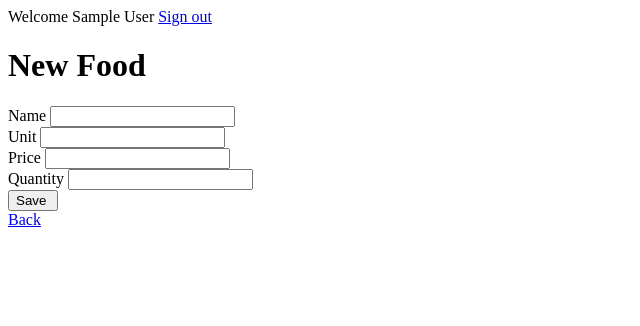
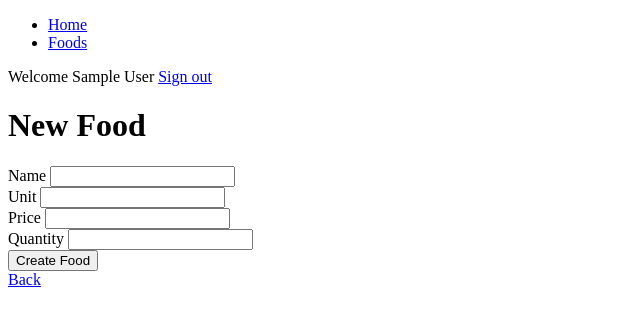
Before and after one commit to Armynerh/recipe_app, a Rails app: page /foods/new in a window 1280 px wide. Shown: the top 326 px of the page, without its empty margins (0-640 px from the left). Run offline with Rails 7, Linux system fonts and the light colour scheme; the visitor is signed in with stand-in values (Sample User, id 1); data that the repository does not hold is empty; some libraries are stand-ins or nearby versions.

Commit message:
create views and controllers for foood list

```diff
--- a/app/controllers/application_controller.rb
+++ b/app/controllers/application_controller.rb
@@ -11,6 +11,6 @@ class ApplicationController < ActionController::Base
   private
 
   def recipe_params
-    params.require(:recipe).permit(:name, :preparation_time, :cooking_time, :description, :public)
+    params.require(:recipe).permit(:name, :preparation_time, :cooking_time, :description, :public, :user_id)
   end
 end
--- a/app/controllers/foods_controller.rb
+++ b/app/controllers/foods_controller.rb
@@ -1,36 +1,34 @@
 class FoodsController < ApplicationController
-  class FoodsController < ApplicationController
     before_action :authenticate_user!
 
     def index
       @foods = current_user.foods
+      @new_food = Food.new
     end
 
-    def show
-      @food = current_user.foods.find(params[:id])
-    end
+    def show; end
 
     def new
-      @food = current_user.foods.build
+      @food = Food.new
     end
 
     def create
-      @food = current_user.foods.build(food_params)
+      @food = Food.new(food_params)
+      @food.user = current_user
+
       if @food.save
-        redirect_to @food, notice: 'Food was successfully created.'
+        redirect_to foods_path, notice: 'Food was successfully created.'
       else
         render :new
       end
     end
 
-    def edit
-      @food = current_user.foods.find(params[:id])
-    end
+    def edit; end
 
     def destroy
       @food = current_user.foods.find(params[:id])
       @food.destroy
-      redirect_to foods_url, notice: 'Food was successfully destroyed.'
+      redirect_to foods_path, notice: 'Food was successfully destroyed.'
     end
 
     private
@@ -38,5 +36,4 @@ class FoodsController < ApplicationController
     def food_params
       params.require(:food).permit(:name, :unit, :price, :quantity)
     end
-  end
 end
--- a/app/controllers/recipes_controller.rb
+++ b/app/controllers/recipes_controller.rb
@@ -40,7 +40,4 @@ class RecipesController < ApplicationController
     redirect_to recipes_url, notice: 'Recipe was successfully destroyed.'
   end
 
-
-
-
 end
--- a/app/models/user.rb
+++ b/app/models/user.rb
@@ -3,7 +3,7 @@ class User < ApplicationRecord
   # :confirmable, :lockable, :timeoutable, :trackable and :omniauthable
   devise :database_authenticatable, :registerable,
          :recoverable, :rememberable, :validatable
-  has_many :food, dependent: :destroy
+  has_many :foods, dependent: :destroy
   has_many :recipes, dependent: :destroy
 
   validates :name, presence: true
--- a/app/views/foods/_form.html.erb
+++ b/app/views/foods/_form.html.erb
@@ -1,16 +1,14 @@
-<%= form_with(model: @food, local: true) do |form| %>
-  <% if @food.errors.any? %>
+<%= form_with(model: @food, url: foods_path, local: true) do |form| %>
+  <% if @food && @food.errors.any? %>
     <div id="error_explanation">
       <h2><%= pluralize(@food.errors.count, 'error') %> prohibited this food from being saved:</h2>
-
       <ul>
-        <% @food.errors.full_messages.each do |msg| %>
-          <li><%= msg %></li>
+        <% @food.errors.full_messages.each do |message| %>
+          <li><%= message %></li>
         <% end %>
       </ul>
     </div>
   <% end %>
-
   <div class="field">
     <%= form.label :name %>
     <%= form.text_field :name %>
--- a/app/views/foods/index.html.erb
+++ b/app/views/foods/index.html.erb
@@ -1,11 +1,11 @@
 <!-- app/views/foods/index.html.erb -->
 
 <ul>
-  <% if @foods.any? %>
+ <% if @foods && @foods.any? %>
     <% @foods.each do |food| %>
       <li>
         <%= link_to food.name, food_path(food) %>
-        | <%= link_to 'Delete', food_path(food), method: :delete, data: { confirm: 'Are you sure?' } %>
+        | <%= link_to 'Delete', food_path(food), data: { turbo_method: :delete, confirm:'are you sure you want to delete this?' }%>
       </li>
     <% end %>
   <% else %>
--- a/app/views/layouts/application.html.erb
+++ b/app/views/layouts/application.html.erb
@@ -11,6 +11,14 @@
   </head>
 
   <body>
+
+<nav>
+  <ul>
+    <li><%= link_to 'Home', root_path %></li>
+    <li><%= link_to 'Foods', foods_path %></li>
+    <!-- Add other navigation links as needed -->
+  </ul>
+</nav>
   <% if user_signed_in? %>
   Welcome <%= current_user.name %>
   <%= link_to "Sign out", destroy_user_session_path, data: { turbo_method: :delete } %>
```
